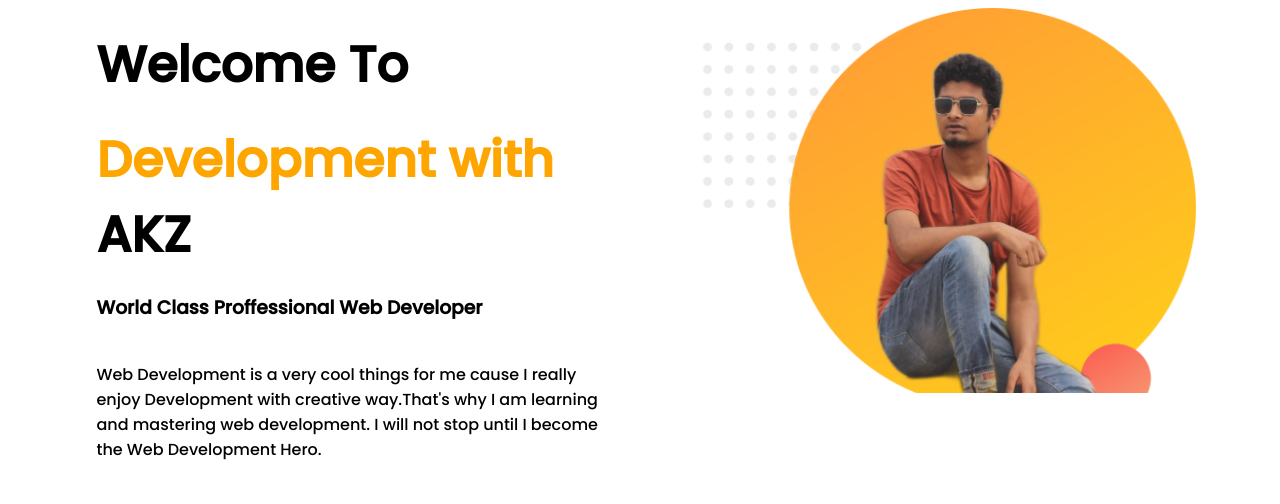
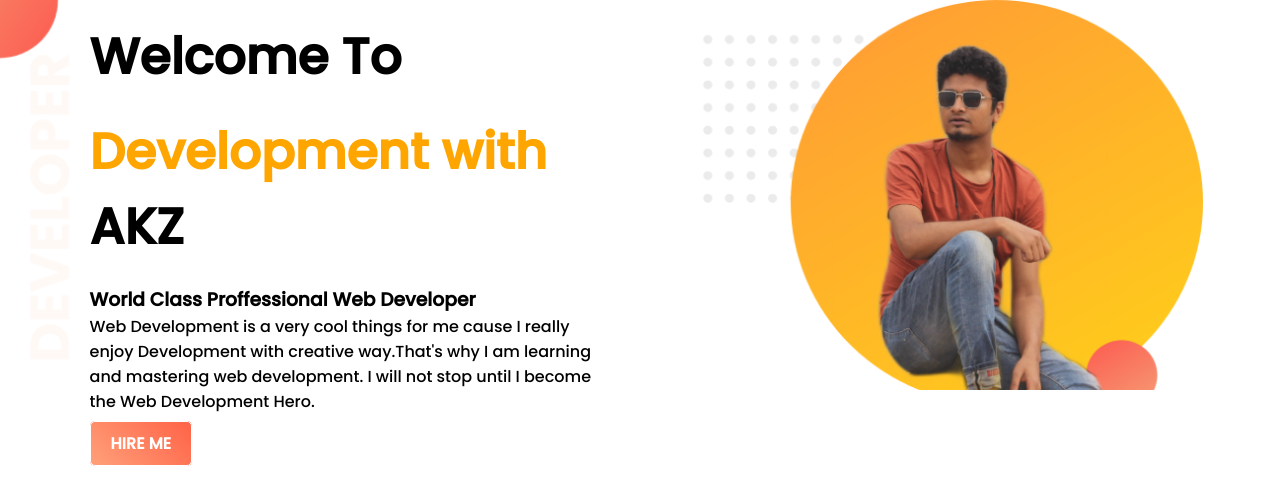
Before and after one commit to Jannatul13064/Portfolio-PH, a plain HTML site: page index.html in a window 1280 px wide. Drawn offline with Linux system fonts and the light colour scheme.

Commit message:
Modify button

```diff
--- a/css/style.css
+++ b/css/style.css
@@ -1,4 +1,7 @@
-
+*{
+    margin: 0px;
+    padding: 0px;
+}
 
 .headertxt{
     color: orange;
@@ -22,5 +25,23 @@ body{
     width: 100%;
 }
 p {
-    margin-top: 40px;
+    margin: 0px 0px 17px;
 }
+.top-banner{
+    background-image: url("../img/top-banner.png");
+    background-repeat: no-repeat;
+
+}
+section{
+    height: 500px;
+}
+.btn {
+    text-decoration: none;
+    background-image: linear-gradient(45deg,lightSalmon, tomato);
+    padding: 10px 20px;
+    border: 1px solid;
+    border-radius: 5px;
+    color: #fff;
+    font-weight: bold;
+
+}
--- a/index.html
+++ b/index.html
@@ -12,12 +12,13 @@
 </head>
 <body>
 
-   <section>
+   <section class="top-banner">
         <div class="hero-half">
             <h1>Welcome To </h1>
             <h1><span class="headertxt">Development with</span> AKZ</h1>
             <h3>World Class Proffessional Web Developer</h3>
             <p>Web Development is a very cool things for me cause I really enjoy Development with creative way.That's why I am learning and mastering web development. I will not stop until I become the Web Development Hero.</p>
+            <a target="_blank" href="https://www.linkedin.com/in/akash-islam-76333b188/" class="btn">HIRE ME</a>
         </div>
 
         <div class="hero-half">
```
